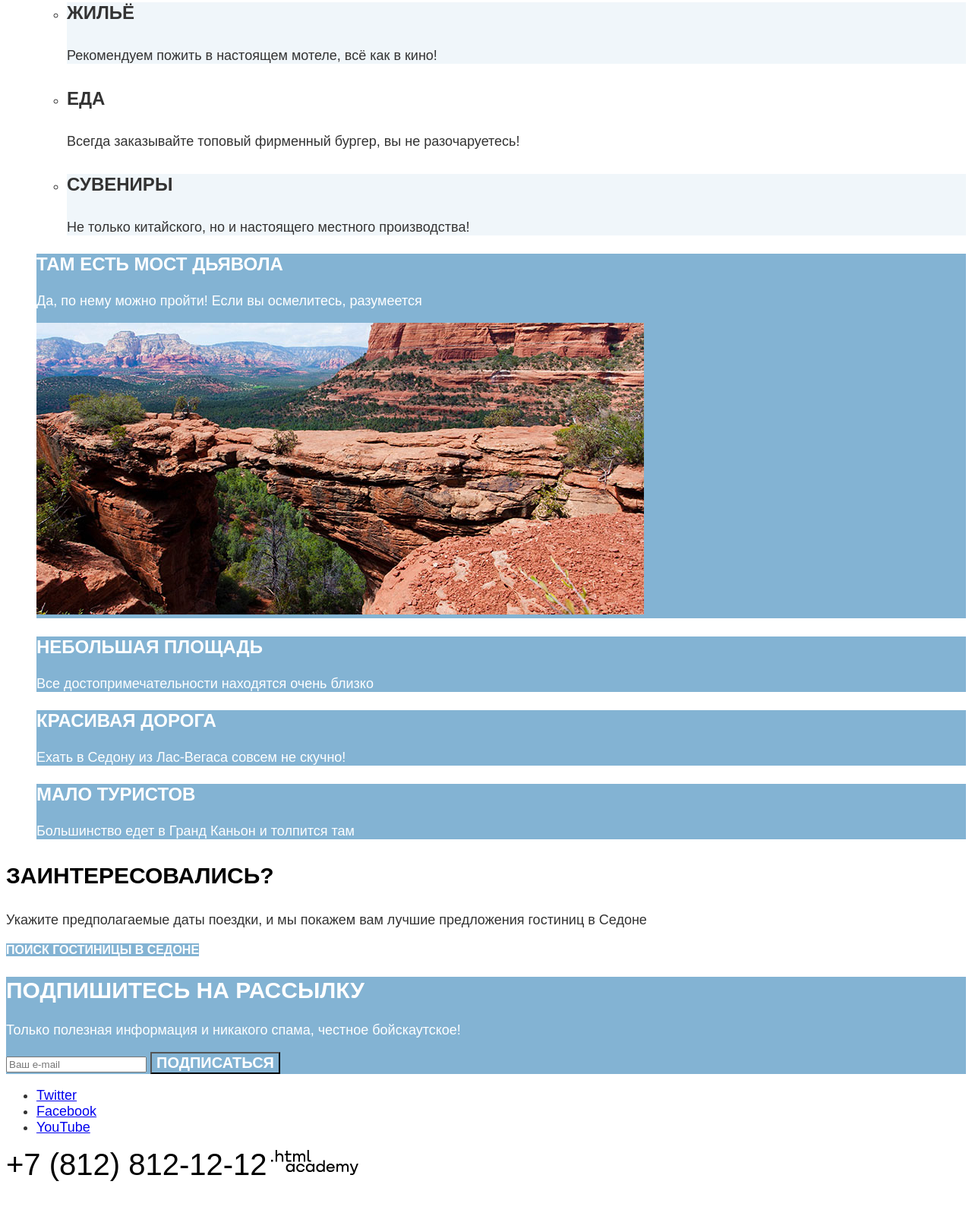
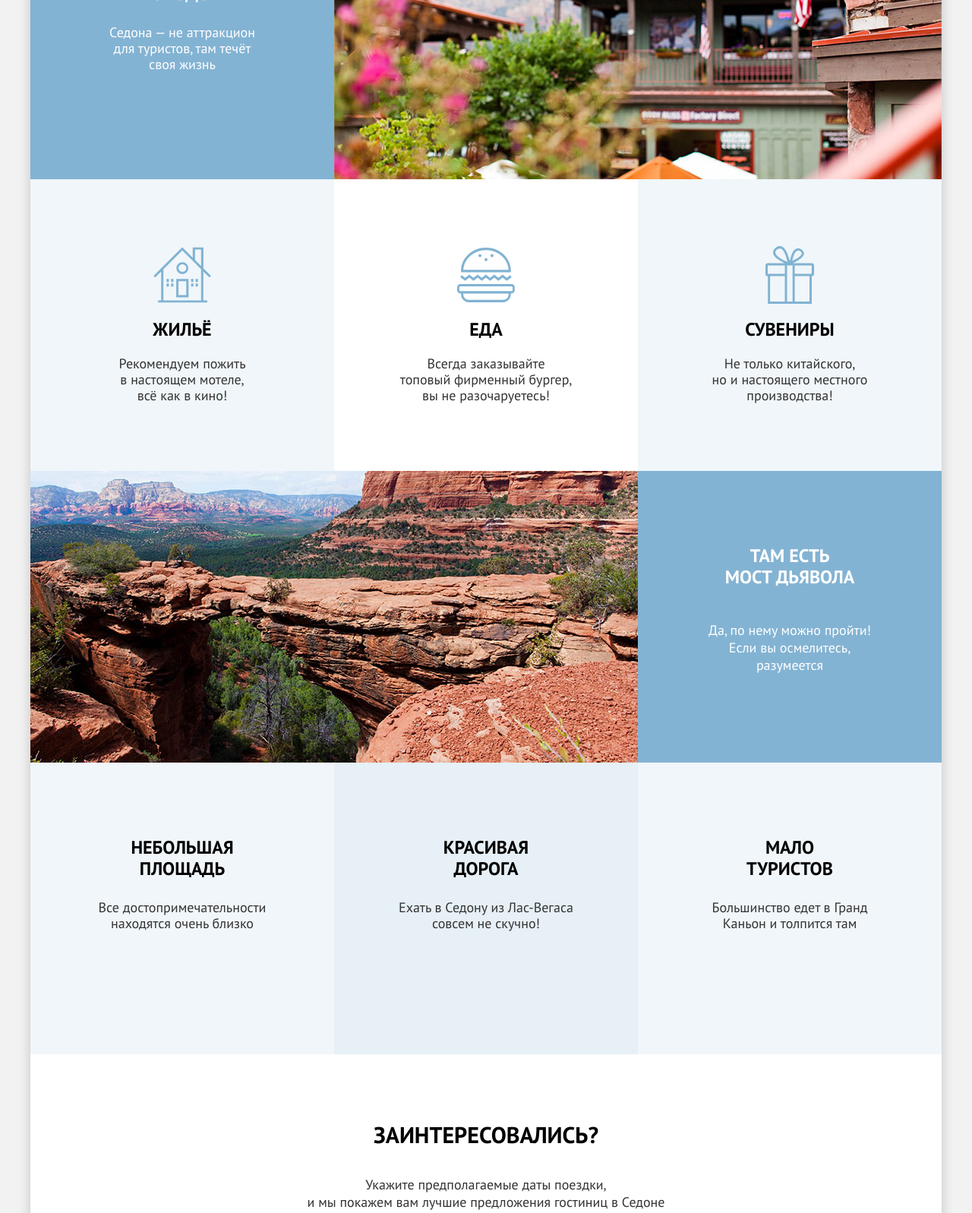
Before and after one commit to safaiiry/logrocon_sedona, a plain HTML site: page index.html in a window 1280 px wide. Shown: the part 996-2593 px from the top of the page at 76% size. Before the commit the page ends 2557 px from the top, so only its background shows below. Drawn offline with Linux system fonts and the light colour scheme; a web font is replaced by a local one.

Commit message:
css is finished

```diff
--- a/css/style.css
+++ b/css/style.css
@@ -3,54 +3,190 @@
     --second-primary: #ffffff;
     --background-color: #83B3D3;
 }
+
+img {
+    max-width: 100%;
+    height: auto;
+  }
+
 .page {
     color: #333333;
     font-family: "PT Sans", sans-serif;
     font-size: 18px;
+    height: 100%;
+    background-color: #F2F2F2;
 }
 
-.subscribe {
-    background-image: url("../img/for_index/img_photo/background.png");
+.body {
+    display: flex;
+    flex-direction: column;
+    width: 1200px;
+    min-height: 100%;
+    margin: 0 auto;
+    background-color: #ffffff;
+    box-shadow: 0 0 15px rgba(0, 0, 0, 0.2);
 }
+
+img {
+    max-width: 100%;
+    height: auto;
+}
+
+.main-index {
+    flex-grow: 1;
+}
+
 
 .filter {
     background-image: url("../img/for_catalog/img_photo/catalog-background.jpg");
 }
 
 .btn {
+    display: inline-block;
+    padding: 8px 15px;
     color: var(--second-primary);
     background-color: var(--background-color);
+    border: none;
+    border-radius: 4px;
     font-family: inherit;
     font-size: 16px;
     font-weight: 700;
+    text-align: center;
     text-transform: uppercase;
     text-decoration: none;
 }
 
+.additional-menu {
+    display: flex;
+    flex-wrap: wrap;
+    align-items: center;
+    justify-content: flex-end;
+    max-width: 322px;
+}
+
+.additional-menu__btn {
+    margin-left: 20px;
+}
+
+.search__btn,
 .additional-menu__btn {
     background-color: #756257;
 }
 
-.subscribe__btn {
+*,
+*::before,
+*::after {
+  box-sizing: border-box;
+}
+
+.search {
+    padding: 88px 240px 95px;
+    text-align: center;
+}
+
+.search__btn {
+    padding: 16px;
+    border-radius: 10px;
+    font-size: 20px;
+    width: 575px;
+    margin-top: 50px;
+}
+.subscribe__btn,
+.search__btn
+{
     font-size: 20px;
 }
 
+.navigation {
+    display: grid;
+    grid-template-columns: max-content 1fr max-content;
+    gap: 30px;
+    min-height: 65px;
+    padding: 0 72px;
+}
+
+.navigation__logo {
+    position: relative;
+    z-index: 1;
+    margin-bottom: -10px;
+}
+
+.navigation__logo-img {
+    display: block;
+}
+
+.navigation__item {
+    display: flex;
+    align-items: center;
+}
+
 .navigation__list {
+    flex-grow: 1;
+    display: flex;
+    flex-wrap: wrap;
+    margin: 0;
+    padding: 0;
     font-size: 20px;
     line-height: 26px;
     font-weight: 700;
+    list-style: none;
 }
 
 .navigation__link {
     color: var(--primary-color);
     text-decoration: none;
+    display: block;
+    padding: 17px;
+}
+
+.footer {
+    display: grid;
+    grid-template-columns: 1fr max-content 1fr;
+    align-items: center;
+    gap: 30px;
+    padding: 27px 62px 20px;
+}
+
+.social-list {
+    display: flex;
+    flex-wrap: wrap;
+    margin-right: -2px;
+    margin-left: -2px;
+    padding: 0;
+    align-items: baseline;
+    list-style: none;
+}
+
+.social-list__item {
+    margin: 2px;
+}
+
+.social-list__link {
+    display: grid;
+    place-content: center;
+    width: 40px;
+    height: 40px;
+
+    border-radius: 10px;
+
+    fill: #83b3d3;
 }
 
 .footer-phone {
-    color: var(--primary-color);
+    padding: 15px;
+    color: #000000;
+    border-radius: 10px;
     font-size: 40px;
     line-height: 40px;
     text-decoration: none;
+}
+
+.footer-logo {
+    display: block;
+    margin-right: -12px;
+    padding: 16px 22px;
+    justify-self: end;
+    border-radius: 10px;
 }
 
 .filter {
@@ -58,6 +194,12 @@
     background-color: var(--background-color);
     background-image: url("../img/for_catalog/img_photo/catalog-background.jpg");
     background-size: cover;
+}
+
+.main-background {
+    min-height: 485px;
+    background-color: var(--background-color);
+    background-image: url("../img/for_index/img_photo/index-background.jpg");
 }
 
 .main__title {
@@ -73,7 +215,9 @@
 .search__title,
 .subscribe__title,
 .results__title {
-    color: var(--primary-color);
+    margin: 0;
+    margin-bottom: 36px;
+    color: #000000;
     font-size: 30px;
     font-weight: 700;
     line-height: 36px;
@@ -83,20 +227,28 @@
 .advantages__description
 .search__text
 .subscribe__text {
+    margin: 0;
     font-size: 22px;
     line-height: 26px;
 }
-
-.email {
+.subscribe-form {
+    display: grid;
+    grid-template-columns: 1fr 200px;
+    margin-top: 41px;
+}
+.subscribe__form-input {
+    width: 100%;
+    padding: 8px 20px;
+    background-color: #f2f2f2;
+    border: 2px solid transparent;
+    border-radius: 4px;
     font-family: inherit;
     font-size: 18px;
-    background-color: #f2f2f2;
 }
 
 .fs-price__input {
     color: var(--second-primary);
     background-color: transparent;
-
     font-family: inherit;
     font-size: 18px;
 }
@@ -120,42 +272,132 @@
     text-transform: uppercase;
 }
 
-.advice-list {
-    color: #333333;
-    background-color: var(--second-primary);
+.advantages {
+    text-align: center;
 }
 
-.advice-list__item,
+.advantages__content {
+    padding: 62px 240px 87px;
+}
+
+.advantages-list {
+    display: grid;
+    grid-template-columns: repeat(3, 1fr);
+    margin: 0;
+    padding: 0;
+    list-style: none;
+}
+
 .advantages__item {
+    display: grid;
+    gap: 30px;
+    min-height: 384px;
     background-color: rgba(131, 179, 211, 0.12);
 }
 
-.advantages__item {
-    color: #ffffff;
+.advantages__item-big {
+    grid-column: 1 / -1;
+    grid-template-columns: repeat(3, 1fr);
+    gap: 0;
+    padding: 0;
+    color: var(--second-primary);
     background-color: var(--background-color);
 }
 
-.advice-list .advice-list__item:nth-child(even) {
-    background-color: var(--second-primary);
+.advantages__item:not(.advantages__item-big):nth-child(even) {
+    background-color: rgba(131, 179, 211, 0.2);
 }
 
-.advantages__item-title,
-.advice-list__title {
-    color: var(--color-black);
+.advantages__item-description {
+    display: grid;
+    align-content: start;
+    gap: 26px;
+    min-height: 384px;
+    padding: 60px;
+    padding-top: 98px;
+}
+
+
+.advice-list {
+    grid-column: 1 / -1;
+    display: grid;
+    grid-template-columns: repeat(3, 1fr);
+    margin: 0;
+    padding: 0;
+    color: #333333;
+    background-color: #ffffff;
+    list-style: none;
+}
+
+.advice-list__item {
+    display: grid;
+    align-content: start;
+    gap: 20px;
+    min-height: 384px;
+    padding: 60px;
+    padding-top: 184px;
+    background-repeat: no-repeat;
+    background-size: 76px 76px;
+    background-position: 50% 88px;
+    background-color: rgba(131, 179, 211, 0.12);
+}
+
+.advice-list__item:nth-child(even) {
+    background-color: #ffffff;
+}
+
+.advice-list__house {
+    background-image: url(../img/for_index/icons/house.svg);
+}
+
+.advice-list__burger {
+    background-image: url(../img/for_index/icons/burger.svg);
+}
+
+.advice-list__gift {
+    background-image: url(../img/for_index/icons/gift.svg);
+}
+
+.advice-list__title,
+.advantages__item-title {
+    margin: 0;
+    color: #000000;
     font-size: 24px;
     font-weight: 700;
     line-height: 28px;
     text-transform: uppercase;
 }
 
-.advantages__item > .advantages__item-title {
-    color: var(--color-white);
+.advantages__item-big .advantages__item-title {
+    color: #ffffff;
 }
 
-.advantages__item-text,
-.advice-list__text {
+.advice-list__item .advantages__item-title {
+    color: #000000;
+}
+
+.advantages__item-description .advantages__item-title {
+    order: -1;
+}
+
+.advantages__item-photo {
+    grid-column: span 2;
+    width: 100%;
+    height: 0;
+    min-height: 100%;
+    object-fit: cover;
+}
+
+.advantages__item-big:nth-child(2) .advantages__item-photo {
+    order: -1;
+}
+
+.advice-list__text,
+.advantages__item-text {
+    margin: 0;
     line-height: 21px;
 }
+
 
 .pagination-link {
     color: var(--second-primary);
@@ -172,8 +414,20 @@
 .subscribe {
     color: var(--second-primary);
     background-color: var(--background-color);
-    background-image: url("../images/background/subscribe.jpg");
+    background-image: url("../img/for_index/img_photo/background.png");
     background-size: cover;
+    text-align: center;
+    padding: 94px 200px;
+}
+
+.subscribe__form {
+    display: grid;
+    grid-template-columns: 1fr 200px;
+    margin-top: 48px;
+}
+
+.subscribe-field {
+    display: flex;
 }
 
 .legend__title {
@@ -185,7 +439,32 @@
 .form-button__reset {
     color: var(--second-primary);
     background-color: transparent;
-
     font-family: inherit;
     font-size: 18px;
 }
+
+.additional-menu__search,
+.additional-menu__favourites {
+    display: block;
+    width: 42px;
+    height: 42px;
+}
+
+.additional-menu__search {
+    background-image: url(../img/for_index/svg/search.svg);
+    background-repeat: no-repeat;
+    background-position: center;
+}
+
+.additional-menu__favourites {
+    background-image: url(../img/for_index/svg/favorite.svg);
+    background-repeat: no-repeat;
+    background-position: center;
+}
+
+.main-background__logo {
+    display: block;
+    margin-left: auto;
+    margin-right: auto;
+    padding-top: 65px;
+}
--- a/index.html
+++ b/index.html
@@ -7,11 +7,11 @@
         <link rel="stylesheet" href="./css/style.css">
     </head>
 
-    <body>
+    <body class="body">
         <header class="header">
             <nav class="navigation">
                 <a class="navigation__logo">
-                    <img src="./img/for_index/svg/logo.svg" alt="Логотип Седона">
+                    <img class="navigation__logo-img" src="./img/for_index/svg/logo.svg" alt="Логотип Седона" width="139" height="70">
                 </a>
                 <ul class="navigation__list">
                     <li class="navigation__item">
@@ -24,77 +24,92 @@
                         <a class="navigation__link" href="catalog.html">Гостиницы</a>
                     </li>
                 </ul>
+                <div class="additional-menu">
+                    <a class="additional-menu__search" href="#">
+                    </a>
+                    <a class="additional-menu__favourites" href="#">
+                    </a>
+                    <a href="#" class="additional-menu__btn btn" type="button">Хочу сюда!</a>
+                </div>
             </nav>
-            <div class="additional-menu">
-                <a class="additional-menu__search" href="#">Поиск</a>
-                <a class="additional-menu__favourites" href="#">
-                    Избранное
-                </a>
-                <button class="additional-menu__btn btn" type="button">Хочу сюда!</button>
-            </div>
         </header>
 
         <main class="main-index">
-            <h1 class="main-index__title">Добро пожаловать в Седону!</h1>
+            <div class="main-background">
+                <img class="main-background__logo" src="./img/for_index/svg/welcome.svg">
+            </div>
+
             <section class="advantages">
-                <h2 class="advantages__label">Преимущества Седоны</h2>
+                <div class="advantages__content">
                     <p class="advantages__text">Седона — небольшой городок в Аризоне,
                         заслуживающий большего!</p>
                     <p class="advantages__description">Рассмотрим 5 причин, по которым Седона круче, чем Гранд-Каньон!</p>
-                    <ol class="advantages__list">
-                        <li class="advantages__item">
-                            <h3 class="advantages__item-title">Настоящий
-                                городок</h3>
-                            <p class="advantages__item-text">Седона — не аттракцион для туристов, там течёт
-                                своя жизнь</p>
-                            <img class="advantages__item-photo" src="./img/for_index/img_photo/photo-1.jpg" alt="Фото Седоны">
-                        </li>
+                </div>
+                <ol class="advantages-list">
+                    <li class="advantages__item advantages__item-big">
+                        <div class="advantages__item-description">
+                            <h3 class="advantages__item-title">Настоящий<br>
+                                    городок</h3>
+                            <p class="advantages__item-text">Седона — не аттракцион<br>для туристов, там течёт
+                                    <br>своя жизнь</p>
+                        </div>
+                        <img class="advantages__item-photo" src="./img/for_index/img_photo/photo-1.jpg" alt="Фото Седоны">
+
 
                         <ul class="advice-list">
-                            <li class="advice-list__item">
+                            <li class="advice-list__item advice-list__house">
                                 <h4 class="advice-list__title">Жильё</h4>
-                                <p class="advice-list__text">Рекомендуем пожить в настоящем мотеле,
-                                    всё как в кино!</p>
+                                <p class="advice-list__text">Рекомендуем пожить<br>в настоящем мотеле,
+                                    <br>всё как в кино!</p>
                             </li>
-                            <li class="advice-list__item">
+                            <li class="advice-list__item advice-list__burger">
                                 <h4 class="advice-list__title">Еда</h4>
-                                <p class="advice-list__text">Всегда заказывайте
-                                   топовый фирменный бургер, вы не разочаруетесь!</p>
+                                <p class="advice-list__text">Всегда заказывайте<br>
+                                    топовый фирменный бургер,<br> вы не разочаруетесь!</p>
                             </li>
-                            <li class="advice-list__item">
+                            <li class="advice-list__item advice-list__gift">
                                 <h4 class="advice-list__title">Сувениры</h4>
-                                <p class="advice-list__text">Не только китайского,
-                                    но и настоящего местного производства!</p>
+                                <p class="advice-list__text">Не только китайского,<br>
+                                    но и настоящего местного<br>производства!</p>
                             </li>
                         </ul>
+                    </li>
 
-                        <li class="advantages__item">
-                            <h3 class="advantages__item-title">Там есть
+                    <li class="advantages__item advantages__item-big">
+                        <div class="advantages__item-description">
+                            <h3 class="advantages__item-title">Там есть<br>
                                 мост дьявола</h3>
-                            <p class="advantages-text">Да, по нему можно пройти! Если вы осмелитесь, разумеется</p>
-                            <img class="advantages__item-photo" src="./img/for_index/img_photo/photo-2.jpg" alt="Фото моста дьявола">
-                        </li>
-                        <li class="advantages__item">
-                            <h3 class="advantages__item-title">Небольшая
+                            <p class="advantages-text">Да, по нему можно пройти!<br>Если вы осмелитесь,<br>разумеется</p>
+                        </div>
+                        <img class="advantages__item-photo" src="./img/for_index/img_photo/photo-2.jpg" alt="Фото моста дьявола">
+                    </li>
+                    <li class="advantages__item">
+                        <div class="advantages__item-description">
+                            <h3 class="advantages__item-title">Небольшая<br>
                                 площадь</h3>
                             <p class="advantages__item-text">Все достопримечательности находятся очень близко</p>
-                        </li>
-                        <li class="advantages__item">
-                            <h3 class="advantages__item-title">Красивая
+                        </div>
+                    </li>
+                    <li class="advantages__item">
+                        <div class="advantages__item-description">
+                            <h3 class="advantages__item-title">Красивая<br>
                                 дорога</h3>
                             <p class="advantages__item-text">Ехать в Седону из Лас-Вегаса совсем не скучно!</p>
-                        </li>
-                        <li class="advantages__item">
-                            <h3 class="advantages__item-title">Мало
+                        </div>
+                    </li>
+                    <li class="advantages__item">
+                        <div class="advantages__item-description">
+                            <h3 class="advantages__item-title">Мало<br>
                                 туристов</h3>
-                            <p class="advantages__item-text">Большинство едет в Гранд Каньон и толпится там</p>
-                        </li>
-                    </ol>
+                            <p class="advantages__item-text">Большинство едет в Гранд<br>Каньон и толпится там</p>
+                        </div>
+                    </li>
+                </ol>
             </section>
 
             <section class="search">
                 <p class="search__title">Заинтересовались?</p>
-                <p class="search__text">Укажите предполагаемые даты поездки,
+                <p class="search__text">Укажите предполагаемые даты поездки,<br>
                     и мы покажем вам лучшие предложения гостиниц в Седоне
                 </p>
                 <a class="search__btn btn" href="catalog.html">Поиск гостиницы в Седоне</a>
@@ -102,10 +117,12 @@
 
             <section class="subscribe">
                 <h2 class="subscribe__title">Подпишитесь на рассылку</h2>
-                <p class="subscribe__text">Только полезная информация и никакого спама,
+                <p class="subscribe__text">Только полезная информация и никакого спама,<br>
                     честное бойскаутское!</p>
-                <form action="https://echo.htmlacademy.ru/" method="post" class="subscribe__form">
-                    <input type="email" id="email" name="user_email" placeholder="Ваш e-mail" class="subscribe__form-input">
+                <form class="subscribe-form" action="https://echo.htmlacademy.ru/" method="post">
+                    <label class="subscribe-field">
+                        <input type="email" id="email" name="user_email" placeholder="Ваш e-mail" class="subscribe__form-input">
+                    </label>
                     <button type="submit" class="subscribe__btn btn">Подписаться</button>
                 </form>
             </section>
@@ -115,17 +132,17 @@
             <ul class="social-list">
                 <li class="social-list__item">
                     <a class="social-list__link" href="https://twitter.com/htmlacademy_ru">
-                        Twitter
+                        <img src="./img/for_index/icons/twitter.svg" alt="Twitter">
                     </a>
                 </li>
                 <li class="social-list__item">
-                    <a class="social-list__link" href="https://www.facebook.com/htmlacademy">
-                        Facebook
+                    <a class="social-list__linsk" href="https://www.facebook.com/htmlacademy">
+                        <img src="./img/for_index/icons/facebook.svg" alt="facebook">
                     </a>
                 </li>
                 <li class="social-list__item">
                     <a class="social-list__link" href="https://www.youtube.com/c/HTMLAcademyRUS">
-                        YouTube
+                        <img src="./img/for_index/icons/youtube.svg" alt="Youtube">
                     </a>
                 </li>
             </ul>
```
Also changed, not shown: fonts/ptsans-400.woff2 (added), fonts/ptsans-700.woff2 (added), img/for_index/svg/divider.svg (added).
